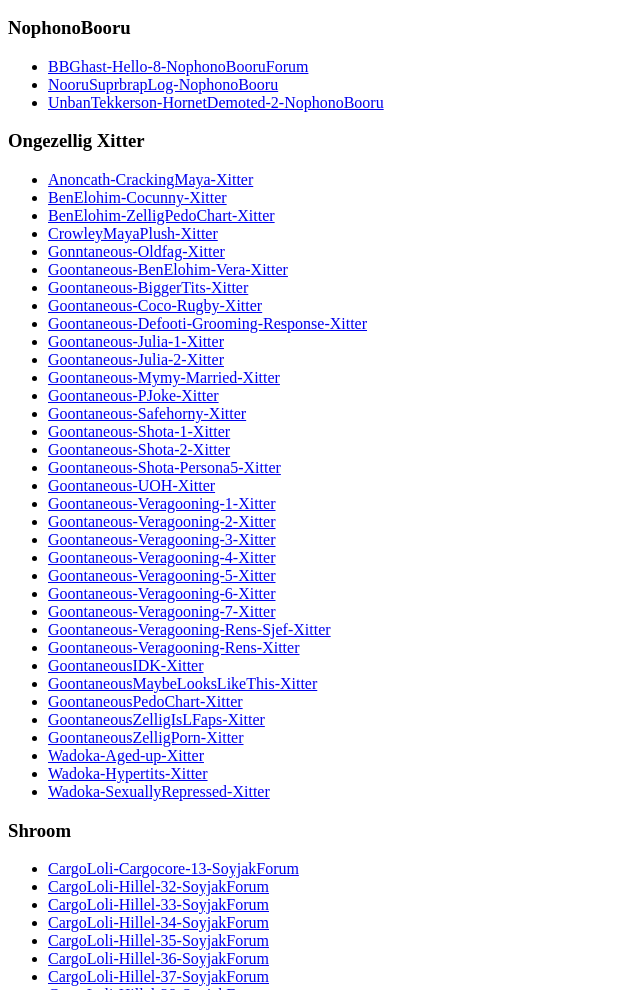
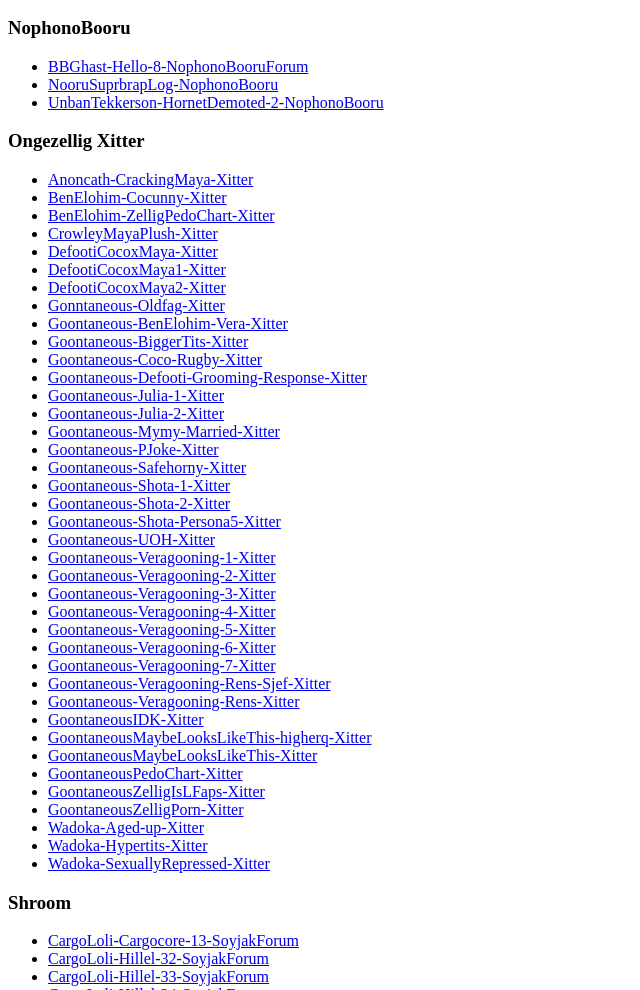
Before and after one commit to MayonnaiseService/mayoarchive, a plain HTML site: page index.html in a window 1280 px wide. Shown: the part 110-1100 px from the top of the page, without its empty margins (0-640 px from the left). Drawn offline with Linux system fonts and the light colour scheme.

Commit message:
Automatically update HTML index

```diff
--- a/index.html
+++ b/index.html
@@ -19,6 +19,9 @@
     <li><a href="Ongezellig%20Xitter/BenElohim-Cocunny-Xitter.html">BenElohim-Cocunny-Xitter</a></li>
     <li><a href="Ongezellig%20Xitter/BenElohim-ZelligPedoChart-Xitter.html">BenElohim-ZelligPedoChart-Xitter</a></li>
     <li><a href="Ongezellig%20Xitter/CrowleyMayaPlush-Xitter.html">CrowleyMayaPlush-Xitter</a></li>
+    <li><a href="Ongezellig%20Xitter/DefootiCocoxMaya-Xitter.html">DefootiCocoxMaya-Xitter</a></li>
+    <li><a href="Ongezellig%20Xitter/DefootiCocoxMaya1-Xitter.html">DefootiCocoxMaya1-Xitter</a></li>
+    <li><a href="Ongezellig%20Xitter/DefootiCocoxMaya2-Xitter.html">DefootiCocoxMaya2-Xitter</a></li>
     <li><a href="Ongezellig%20Xitter/Gonntaneous-Oldfag-Xitter.html">Gonntaneous-Oldfag-Xitter</a></li>
     <li><a href="Ongezellig%20Xitter/Goontaneous-BenElohim-Vera-Xitter.html">Goontaneous-BenElohim-Vera-Xitter</a></li>
     <li><a href="Ongezellig%20Xitter/Goontaneous-BiggerTits-Xitter.html">Goontaneous-BiggerTits-Xitter</a></li>
@@ -43,6 +46,7 @@
     <li><a href="Ongezellig%20Xitter/Goontaneous-Veragooning-Rens-Sjef-Xitter.html">Goontaneous-Veragooning-Rens-Sjef-Xitter</a></li>
     <li><a href="Ongezellig%20Xitter/Goontaneous-Veragooning-Rens-Xitter.html">Goontaneous-Veragooning-Rens-Xitter</a></li>
     <li><a href="Ongezellig%20Xitter/GoontaneousIDK-Xitter.html">GoontaneousIDK-Xitter</a></li>
+    <li><a href="Ongezellig%20Xitter/GoontaneousMaybeLooksLikeThis-higherq-Xitter.html">GoontaneousMaybeLooksLikeThis-higherq-Xitter</a></li>
     <li><a href="Ongezellig%20Xitter/GoontaneousMaybeLooksLikeThis-Xitter.html">GoontaneousMaybeLooksLikeThis-Xitter</a></li>
     <li><a href="Ongezellig%20Xitter/GoontaneousPedoChart-Xitter.html">GoontaneousPedoChart-Xitter</a></li>
     <li><a href="Ongezellig%20Xitter/GoontaneousZelligIsLFaps-Xitter.html">GoontaneousZelligIsLFaps-Xitter</a></li>
```
